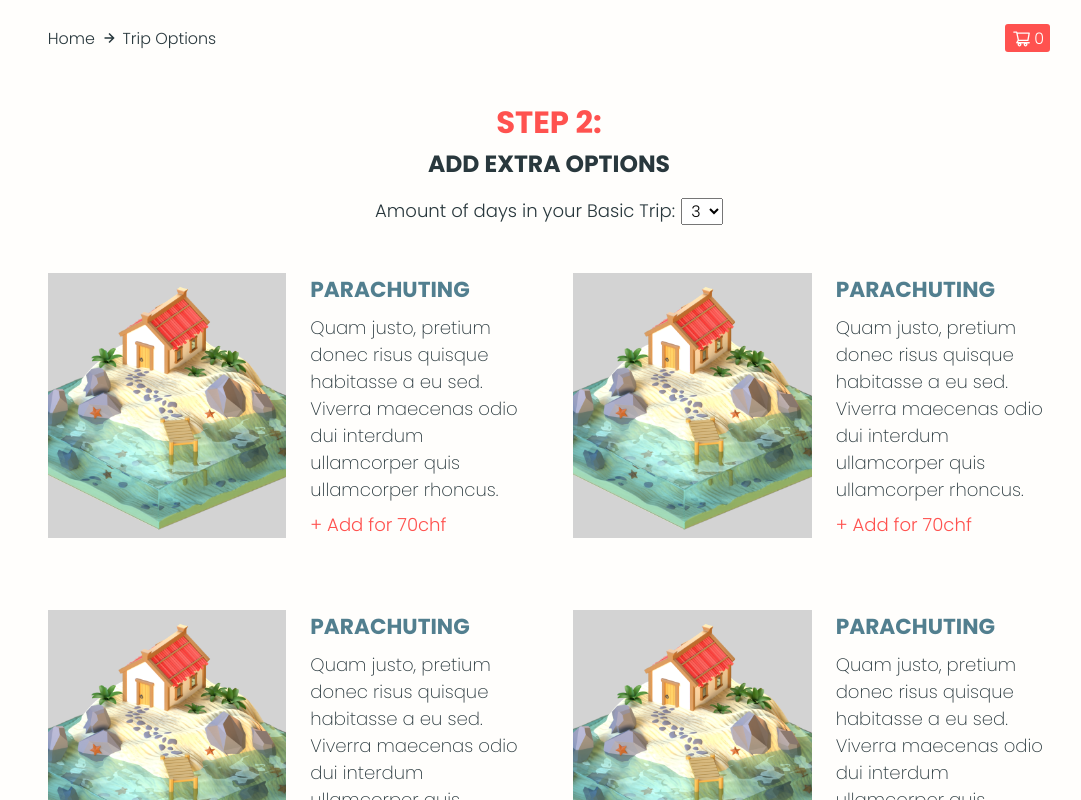
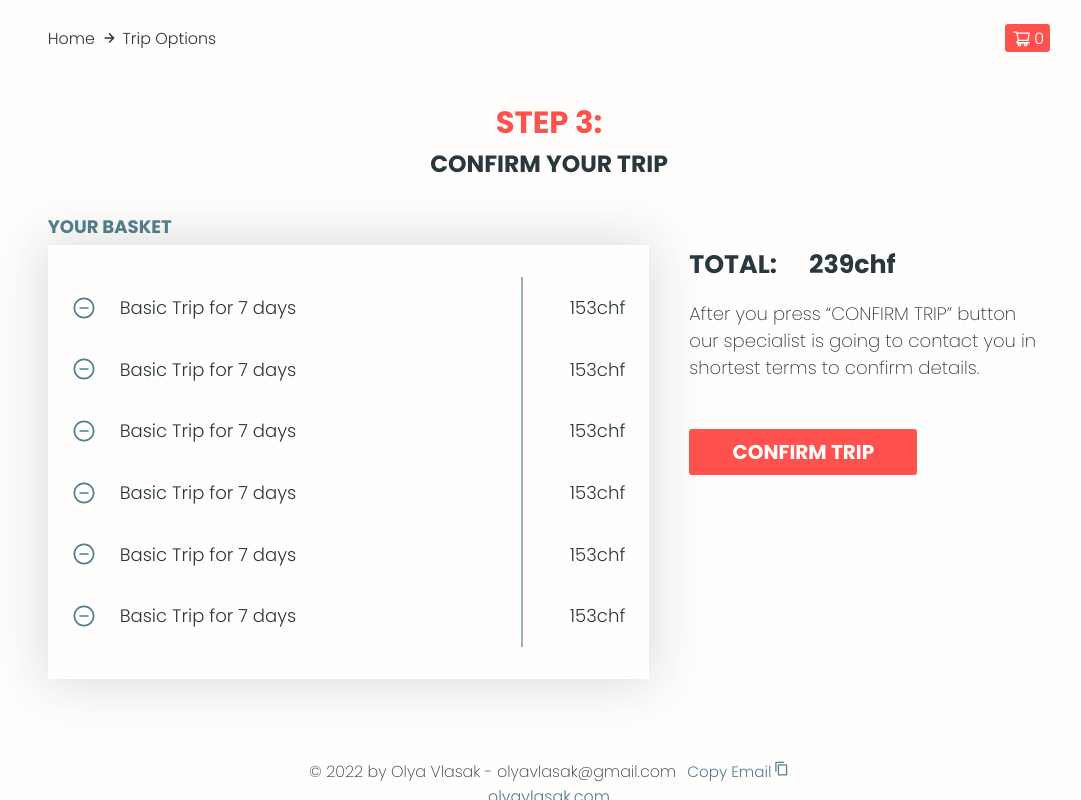
Before and after one commit to daduckster/online-vacation-shop_react, a React (Create React App) app: page / in a window 1280 px wide. Shown: the top 800 px of the page, without its empty margins (91-1172 px from the left). Built offline with nearby package versions, Linux system fonts and the light colour scheme.

Commit message:
finished basket page styling for all devices

```diff
--- a/src/App.tsx
+++ b/src/App.tsx
@@ -1,11 +1,12 @@
 import React from 'react';
+import BasketPage from './pages/BasketPage';
 // import HomePage from './pages/HomePage';
-import ShopPage from './pages/ShopPage';
+// import ShopPage from './pages/ShopPage';
 
 function App() {
   return (
     <div>
-      <ShopPage />
+      <BasketPage />
     </div>
   );
 }
--- /dev/null
+++ b/src/components/basketPage/yourBasket/BasketItem.module.scss
@@ -0,0 +1,50 @@
+@import '../../../_variables.scss';
+
+//////////////////////////////////////////////////////////////////////////////////////////////
+// MOBILE
+.basketItemContainer {
+  display: grid;
+  grid-template-columns: 7vmin auto 25vmin;
+  align-items: center;
+}
+
+.deleteBtn {
+  display: flex;
+  align-items: center;
+  padding: 0.8rem 0;
+  border: none;
+  background-color: transparent;
+  color: $text-light;
+  cursor: pointer;
+}
+
+.deleteIcon {
+  width: 4.5vmin;
+  height: 4.5vmin;
+}
+
+.itemName {
+  display: flex;
+  align-items: center;
+  height: 100%;
+}
+
+.priceContainer {
+  display: flex;
+  justify-content: flex-end;
+  align-items: center;
+  height: 100%;
+  border-left: 2px solid $text-light-opacity;
+}
+
+//////////////////////////////////////////////////////////////////////////////////////////////
+// TABLET
+@media screen and (min-height: 568px) and (min-width: 613px) {
+  .basketItemContainer {
+    grid-template-columns: 3vmin auto 13vmin;
+  }
+
+  .itemName {
+    margin-left: 3vmin;
+  }
+}
--- /dev/null
+++ b/src/components/basketPage/yourBasket/BasketItem.tsx
@@ -0,0 +1,19 @@
+import React from 'react';
+import { AiOutlineMinusCircle } from 'react-icons/ai';
+import styles from './BasketItem.module.scss';
+
+function BasketItem() {
+  return (
+    <div className={styles.basketItemContainer}>
+      <button type="button" aria-label="delete item" className={styles.deleteBtn}>
+        <AiOutlineMinusCircle className={styles.deleteIcon} />
+      </button>
+      <p className={styles.itemName}>Basic Trip for 7 days</p>
+      <div className={styles.priceContainer}>
+        <p>153chf</p>
+      </div>
+    </div>
+  );
+}
+
+export default BasketItem;
--- a/src/components/basketPage/yourBasket/YourBasket.module.scss
+++ b/src/components/basketPage/yourBasket/YourBasket.module.scss
@@ -1 +1,119 @@
 @import '../../../_variables.scss';
+
+//////////////////////////////////////////////////////////////////////////////////////////////
+// MOBILE
+.yourBasketContainer {
+  display: flex;
+  flex-direction: column;
+  gap: 2rem;
+  width: 100%;
+  padding: 2rem 0 0 0;
+}
+
+.wrapper {
+  display: grid;
+  grid-template-areas: 'head' 'basket' 'total';
+  gap: 0.3rem;
+}
+
+.basketSection {
+  grid-area: basket;
+  display: flex;
+  flex-direction: column;
+  gap: 0.7rem;
+}
+
+.basketHeader {
+  grid-area: head;
+  padding-left: 1rem;
+  font-weight: 700;
+  color: $text-light;
+}
+
+.basket {
+  padding: 2rem 1rem;
+  box-shadow: 0 0 50px 5px rgba(43, 59, 65, 0.17);
+}
+
+.totalContainer {
+  grid-area: total;
+  display: flex;
+  flex-direction: column;
+  gap: 1rem;
+  padding: 2rem 1rem;
+}
+
+.totalHeader {
+  font-weight: 700;
+  font-size: 1.4em;
+}
+
+.totalHeaderSpan {
+  margin-left: 2rem;
+}
+
+.totalExplanation {
+  font-weight: 200;
+}
+
+//////////////////////////////////////////////////////////////////////////////////////////////
+// MOBILE - HORIZONTAL
+@media screen and (max-height: 567px) {
+  .basketHeader {
+    padding-left: 3rem;
+  }
+
+  .basket {
+    padding: 2rem 3rem;
+  }
+
+  .totalContainer {
+    padding: 2rem 3rem;
+  }
+}
+
+//////////////////////////////////////////////////////////////////////////////////////////////
+// TABLET
+@media screen and (min-height: 568px) and (min-width: 613px) {
+  .yourBasketContainer {
+    padding: 2rem 1.5rem;
+  }
+
+  .basketHeader {
+    padding-left: 0;
+  }
+
+  .basket {
+    padding: 2rem 1.5rem;
+  }
+
+  .totalContainer {
+    justify-self: flex-end;
+    width: 55%;
+    padding: 2rem 0;
+  }
+}
+
+//////////////////////////////////////////////////////////////////////////////////////////////
+// DESKTOP + IPAD PRO HORIZONTAL
+@media screen and (min-height: 568px) and (min-width: 1025px) {
+  .yourBasketContainer {
+    flex-grow: 1;
+    padding: 3vmin calc((95vw - 100vh) / 3) 0 calc((95vw - 100vh) / 3);
+  }
+
+  .wrapper {
+    grid-template-areas: 'head head' 'basket total';
+    grid-template-columns: 60% auto;
+    column-gap: 5vmin;
+  }
+
+  .basketHeader {
+    padding-left: 0;
+  }
+
+  .totalContainer {
+    width: 100%;
+    padding: 0;
+  }
+}
--- a/src/components/basketPage/yourBasket/YourBasket.tsx
+++ b/src/components/basketPage/yourBasket/YourBasket.tsx
@@ -1,11 +1,46 @@
 import React from 'react';
-// import styles from './YourBasket.module.scss';
+import inhStylesDurationHome from '../../homePage/durationHome/DurationHome.module.scss';
+import BasketItem from './BasketItem';
+import styles from './YourBasket.module.scss';
+import inhStylesHeroHome from '../../homePage/heroHome/HeroHome.module.scss';
 
 function YourBasket() {
   return (
-    <div>
-      YourBasket
-    </div>
+    <section className={styles.yourBasketContainer}>
+      <header className={inhStylesDurationHome.header}>
+        <h2 className={inhStylesDurationHome.stepNumber}>STEP 3:</h2>
+        <h3 className={inhStylesDurationHome.stepName}>CONFIRM YOUR TRIP</h3>
+      </header>
+
+      <div className={styles.wrapper}>
+        <header className={styles.basketHeader}>YOUR BASKET</header>
+        <div className={styles.basketSection}>
+
+          <div className={styles.basket}>
+            <BasketItem />
+            <BasketItem />
+            <BasketItem />
+            <BasketItem />
+            <BasketItem />
+            <BasketItem />
+          </div>
+        </div>
+
+        <div className={styles.totalContainer}>
+          <header className={styles.totalHeader}>
+            TOTAL:
+            <span className={styles.totalHeaderSpan}>239chf</span>
+          </header>
+          <p className={styles.totalExplanation}>
+            After you press “CONFIRM TRIP” button our specialist is going to contact you in
+            shortest terms to confirm details.
+          </p>
+          <div className={styles.btnContainer}>
+            <button type="button" className={inhStylesHeroHome.startBtn}>CONFIRM TRIP</button>
+          </div>
+        </div>
+      </div>
+    </section>
   );
 }
 
--- a/src/components/homePage/durationHome/DurationPlate.module.scss
+++ b/src/components/homePage/durationHome/DurationPlate.module.scss
@@ -1,6 +1,7 @@
 @import '../../../_variables.scss';
 
-
+//////////////////////////////////////////////////////////////////////////////////////////////
+// MOBILE
 .durationPlateContainer {
   display: grid;
   grid-template-areas: 'num expl' 'num btn';
--- a/src/components/homePage/heroHome/HeroHome.module.scss
+++ b/src/components/homePage/heroHome/HeroHome.module.scss
@@ -36,7 +36,7 @@
 }
 
 .startBtn {
-  padding: 0.3rem 2rem;
+  padding: 0.4rem 2rem;
   margin-top: 7vmin;
   border: none;
   border-radius: 3px;
@@ -102,7 +102,7 @@
   }
 
   .startBtn {
-    padding: 0.3rem 2.3rem;
+    padding: 0.4rem 2.3rem;
     margin-top: 5vmin;
     font-size: 3.1vmin;
   }
@@ -138,7 +138,7 @@
   }
 
   .startBtn {
-    padding: 0.4rem 2.7rem;
+    padding: 0.5rem 2.7rem;
     margin-top: 4vmin;
     font-size: calc(0.5rem + 1.5vmin);
   }
--- a/src/index.scss
+++ b/src/index.scss
@@ -17,6 +17,7 @@ html {
 body {
   position: relative;
   width: 100vw;
+  min-height: 100vh;
   display: flex;
   flex-direction: column;
   align-items: center;
@@ -33,3 +34,10 @@ body {
     font-size: 1.13rem;
   }
 }
+
+.pages {
+  display: flex;
+  flex-direction: column;
+  align-items: center;
+  min-height: 100vh;
+}
--- a/src/pages/BasketPage.tsx
+++ b/src/pages/BasketPage.tsx
@@ -1,9 +1,15 @@
 import React from 'react';
+import styles from './Pages.module.scss';
+import Navbar from '../components/shared/Navbar';
+import YourBasket from '../components/basketPage/yourBasket/YourBasket';
+import Footer from '../components/shared/Footer';
 
 function BasketPage() {
   return (
-    <div>
-      BasketPage
+    <div className={styles.pages}>
+      <Navbar />
+      <YourBasket />
+      <Footer />
     </div>
   );
 }
--- /dev/null
+++ b/src/pages/Pages.module.scss
@@ -0,0 +1,6 @@
+.pages {
+  display: flex;
+  flex-direction: column;
+  align-items: center;
+  min-height: 100vh;
+}
--- a/src/pages/ShopPage.tsx
+++ b/src/pages/ShopPage.tsx
@@ -5,11 +5,11 @@ import Footer from '../components/shared/Footer';
 
 function ShopPage() {
   return (
-    <div>
+    <article>
       <Navbar />
       <ActivitiesShop />
       <Footer />
-    </div>
+    </article>
   );
 }
 
```
